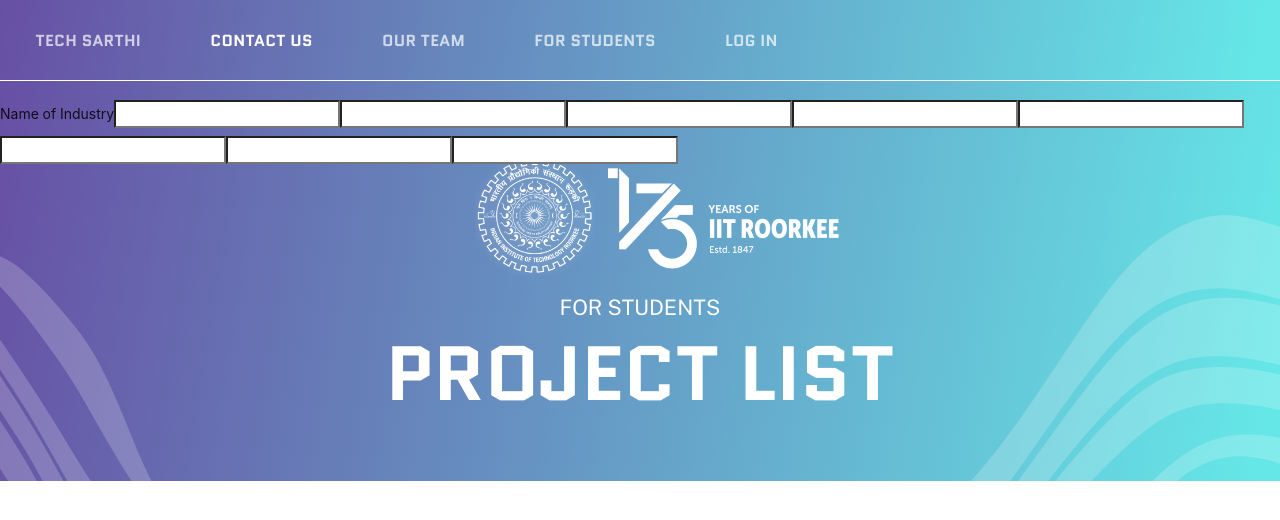
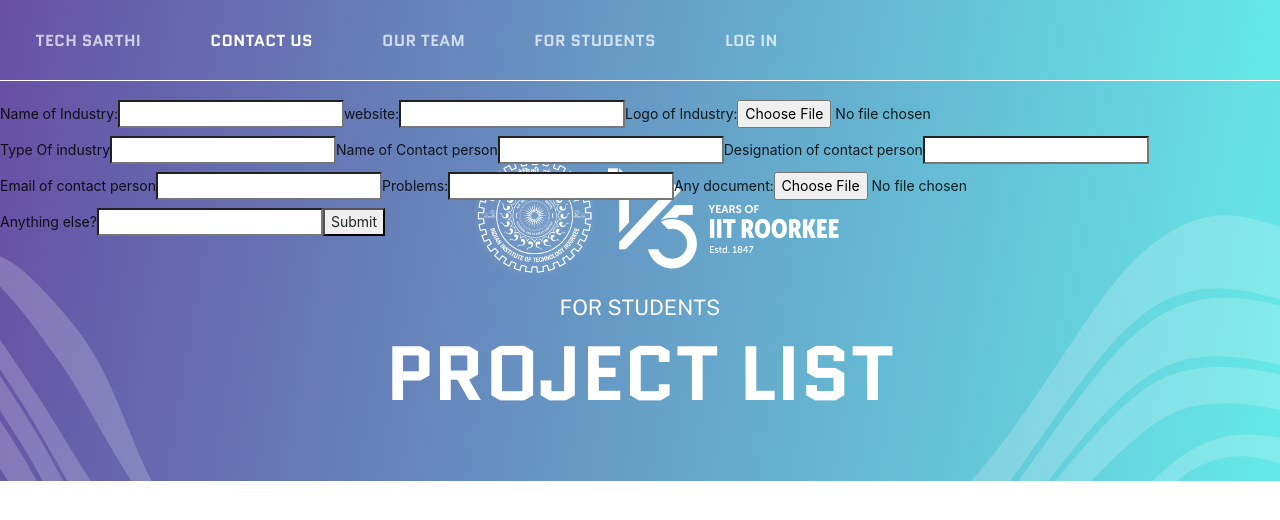
Before and after one commit to Tech-Sarthi/techsarthi-frontend, a React (Create React App) app: page /contact in a window 1280 px wide. Shown: the top 520 px of the page. Built offline with nearby package versions, Linux system fonts and the light colour scheme.

Commit message:
form api request

```diff
--- a/src/components/form/form.js
+++ b/src/components/form/form.js
@@ -2,45 +2,82 @@
 import React, { useState } from "react";
 import { createProject } from "../../functions/projects";
 
-const Form=()=>{
+const Form = () => {
   const initialState = {
     name_of_industry: "",
     website: "",
-        type_of_industry: "",
+    industry_logo:"",
+    type_of_industry: " ",
     name_of_contact_person: "",
     designation_of_contact_person: "",
     email_of_contact_person: "",
     problem_faced: "",
+    problem_details:"",
     likeCount: 0,
-        other_details:"",
+    other_details: "",
   };
   const [values, setValues] = useState(initialState);
   const handleChange = (e) => {
     setValues({ ...values, [e.target.name]: e.target.value });
+    //console.log(e.target.name,"---------",e.target.value);
   };
 
+  const handleFile =(e)=>{
+    setValues({ ...values, [e.target.name]: e.target.files[0] });
+  }
 
-        // const handleSubmit =  (e) => {
-        //     e.preventDefault();
-        //      createProject(values);
-        //     };
 
-      return(
-        <div >
-            <form  >
-                <label >Name of Industry
-                <input type= "text" name= "Name of Industry" onChange={handleChange} value={values.name_of_industry} />
+  const handleSubmit = (e) => {
+    e.preventDefault();
+    createProject(values);
+    console.log("submit")
+  };
+
+  return (
+    <form className="form" encType="multipart/form-data">
+      <label classname="label">Name of Industry:
+        <input type="text" name="name_of_industry"
+          value={values.name_of_industry}
+          onChange={handleChange} />
       </label>
-                <input type= "text" name= "Website" onChange={handleChange} value={values.website} />
-                <input type= "text" name= "Type of Industry" onChange={handleChange} value={values.type_of_industry} />
-                <input type= "text" name= "Name of Contact person" onChange={handleChange} value={values.name_of_contact_person} />
-                <input type= "text" name= "Designation of Contact person" onChange={handleChange} value={values.designation_of_contact_person} />
-                <input type= "text" name= "email of Contact person" onChange={handleChange} value={values.email_of_contact_person} />
-                <input type= "text" name= "Problems Faced" onChange={handleChange} value={values.problem_faced} />
-                <input type= "text" name= "Other Details" onChange={handleChange} value={values.other_details} />
-                {/* <button type="submit">Submit</button> */}
+      <label classname="label"> website:
+
+        <input type="text" name="website" value={values.website} onChange={handleChange} />
+        </label>
+
+        <label classname="label"> Logo of Industry:
+
+        <input type="file"
+                accept=".png, .jpg, .jpeg" name="industry_logo" value={values.industry_logo} onChange={handleFile} />
+        </label>
+
+      <label classname="label"> Type Of industry
+        <input type="text" name="type_of_industry" value={values.type_of_industry} onChange={handleChange} />
+        </label>
+
+      <label classname="label">Name of Contact person
+        <input type="text" name="name_of_contact_person" onChange={handleChange} value={values.name_of_contact_person} />
+        </label>
+      <label classname="label">Designation of contact person
+        <input type="text" name="designation_of_contact_person" onChange={handleChange} value={values.designation_of_contact_person} />
+        </label>
+
+      <label classname="label">Email of contact person
+        <input type="text" name="email_of_contact_person" onChange={handleChange} value={values.email_of_contact_person} />
+        </label>
+
+      <label classname="label">Problems:
+        <input type="text" name="problem_faced" onChange={handleChange} value={values.problem_faced} />
+        </label>
+        <label classname="label">Any document:
+        <input type="file" accept=".png, .jpg, .jpeg, .pdf" name="problem_details" onChange={handleFile} value={values.problem_details} />
+        </label>
+
+      <label classname="label">Anything else?
+        <input type="text" name="other_details" onChange={handleChange} value={values.other_details} />
+        </label>
+      <button onClick={handleSubmit}>Submit</button>
     </form>
-        </div>
   )
 }
 export default Form;
--- a/src/functions/projects.js
+++ b/src/functions/projects.js
@@ -10,11 +10,10 @@
     // }
     )
 }
-export const getProjects = () => async (dispatch) => {
-   return await axios.get(`${url_header}/projects`);
+export const getProjects = () => {
+   return  axios.get(`${url_header}/projects`);
   };
 
-  export const createProject = (newProject) => async (dispatch) => {
-
-      return await axios.post(`${url_header}/form`, newProject);
+  export const createProject = async(newProject) => {
+    return await axios.post(`${url_header}api/form`, newProject);
   };
```
Also changed, not shown: src/components/form/form.scss (deleted, +0 -17 lines). Lines whose indentation alone changed are shown as unchanged.
